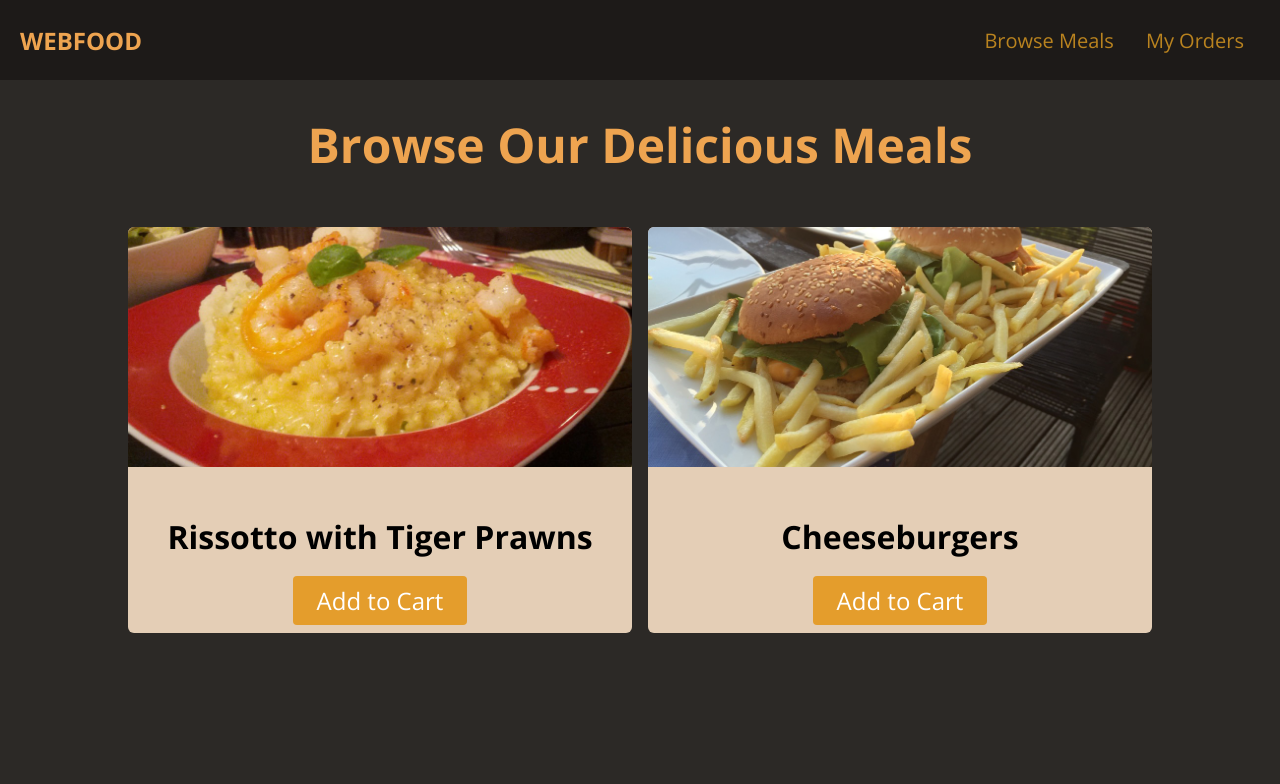
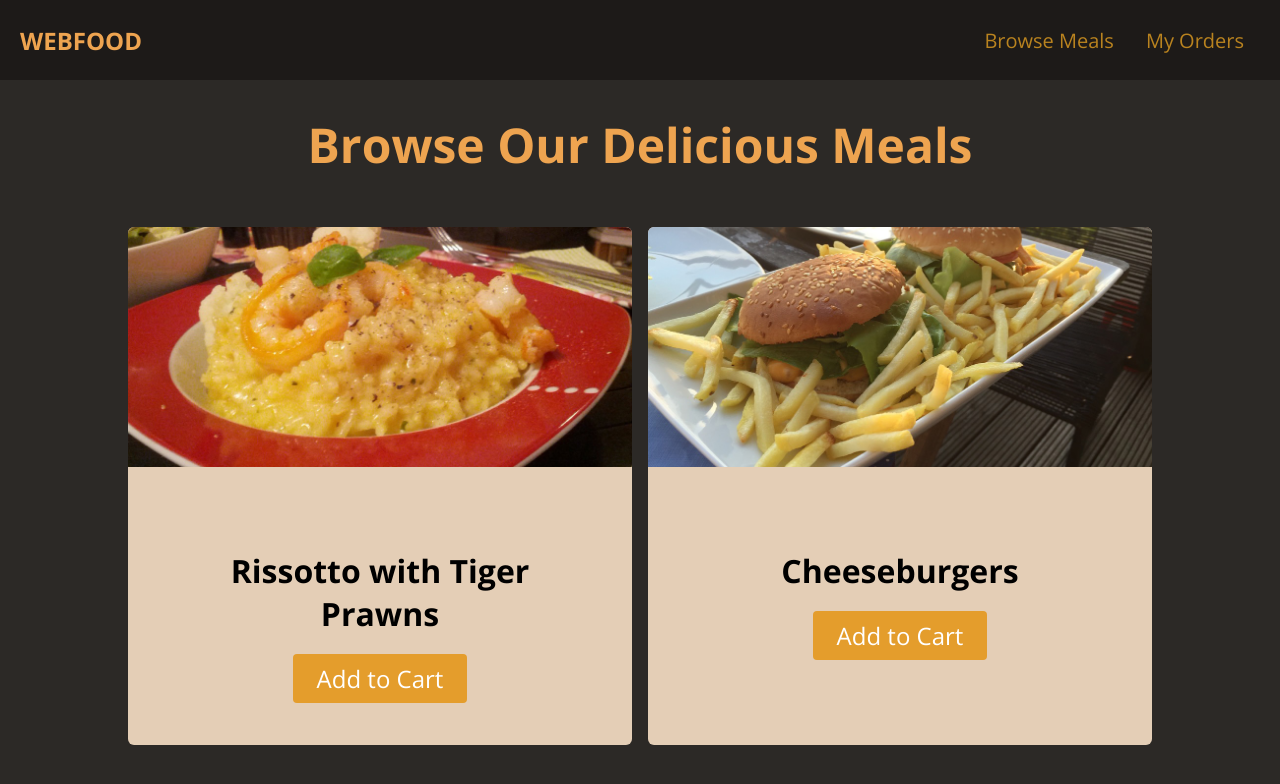
Before and after one commit to avishkaindula/0008-responsive-design-project, a plain HTML site: page index.html in a window 1280 px wide. Drawn offline with nearby package versions, Linux system fonts and the light colour scheme.

Commit message:
% value in non font-size context

```diff
--- a/styles.css
+++ b/styles.css
@@ -76,7 +76,13 @@ main h1 {
 }
 
 .food-item-content {
-  padding: 16px;
+  /* padding: 16px; */
+  padding: 10%;
+  /* this is 10% of the parent element. Which in this case is <article> element.
+  But there's no padding defined for the <article> elements. So this takes
+  10% of the "Width" of the <article> element. */
+  /* In a non font-size context, the percentage value refers to "other" properties.
+  In this case "padding" value refers to the value of the "Width". */
   text-align: center;
   font-size: 24px;
 }
```
